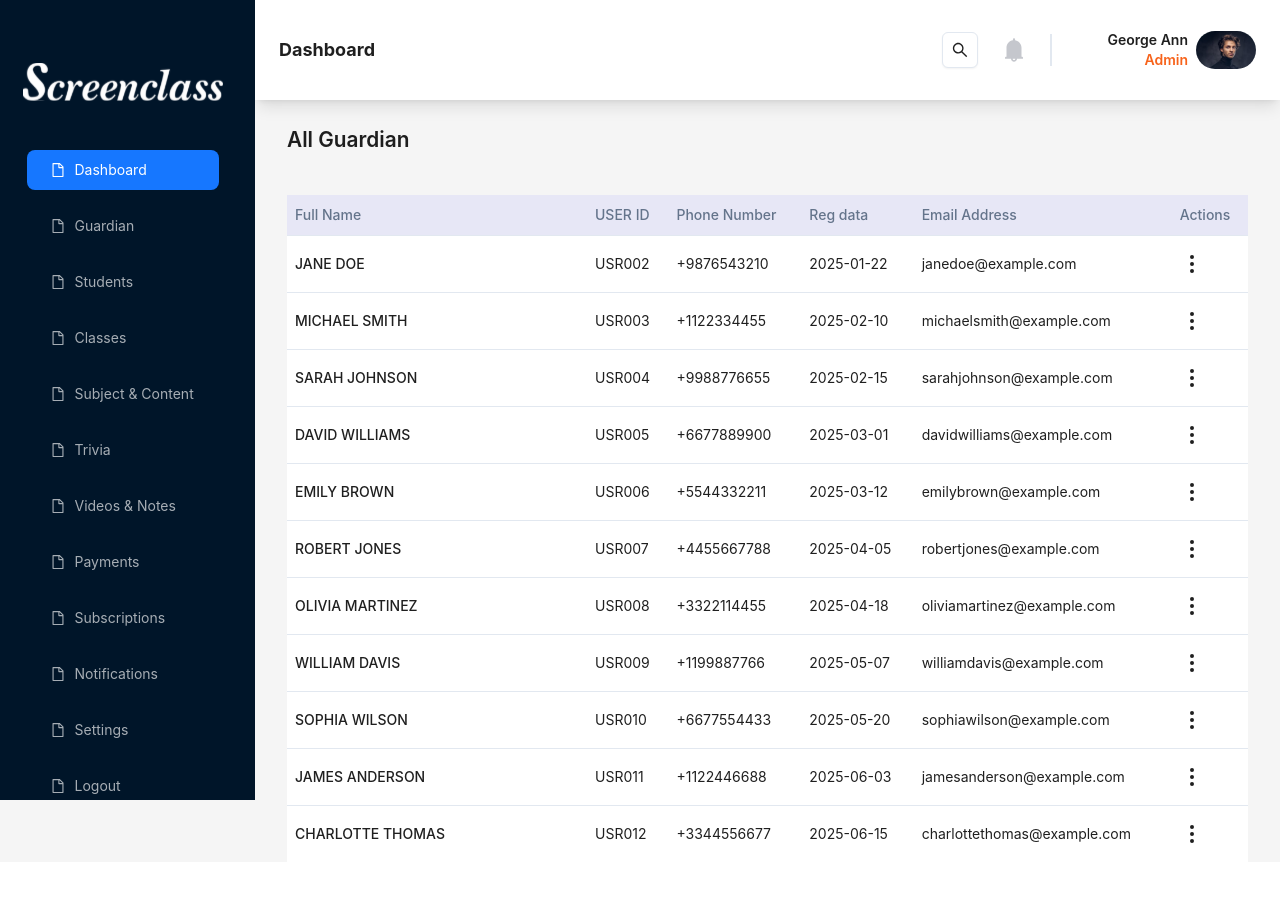
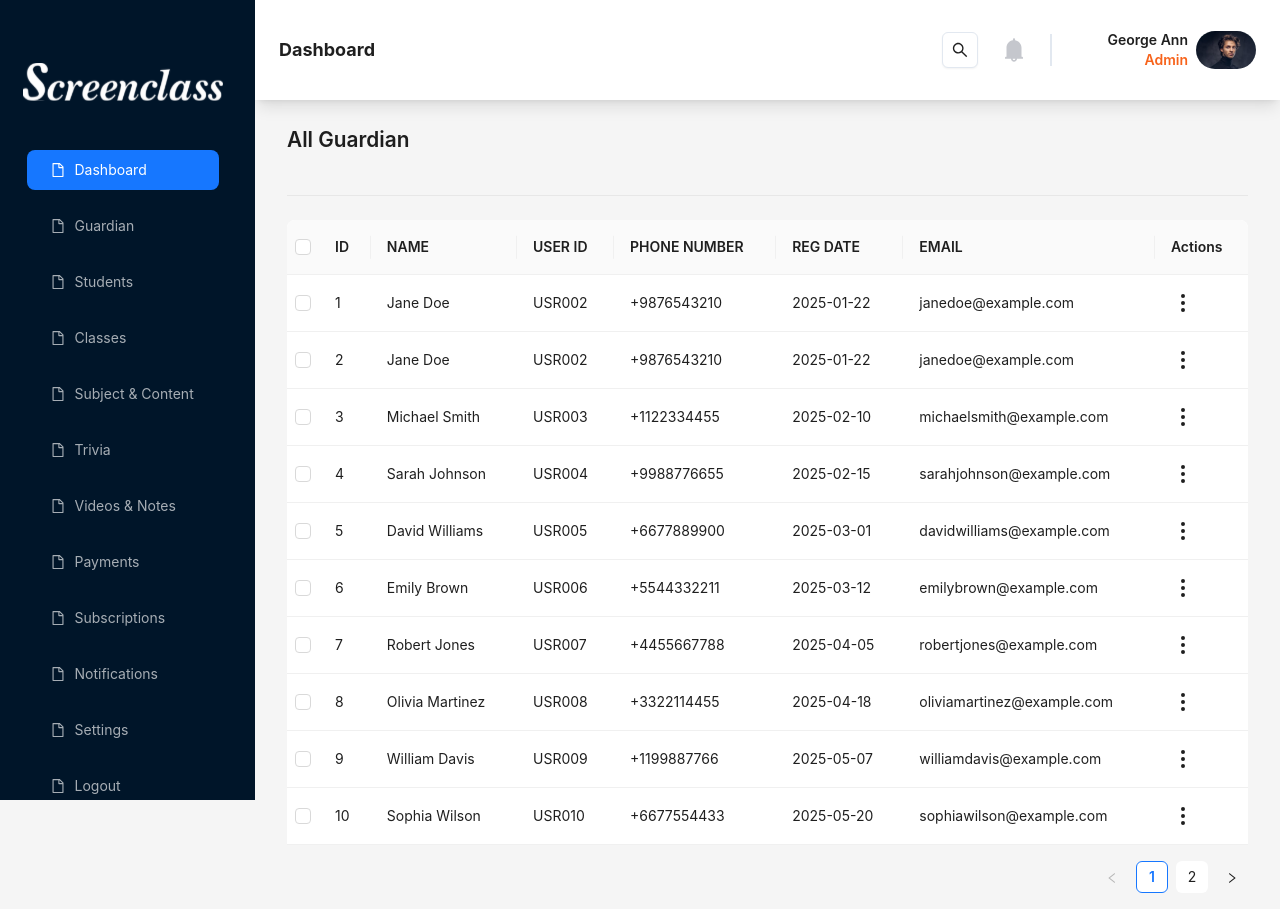
Before and after one commit to MartadHoldings/screenclass-pages, a Next.js app: page /guardian in a window 1280 px wide. Before the commit the page ends 862 px from the top, so only its background shows below. Built offline with nearby package versions, Linux system fonts and the light colour scheme.

Commit message:
feat:timi:(change data rendering component to antd in other pages)

```diff
--- a/src/components/tables/dynamic-data-table.tsx
+++ b/src/components/tables/dynamic-data-table.tsx
@@ -2,14 +2,19 @@
 import React from "react";
 import { Table, Button, Popconfirm, Divider } from "antd";
 import type { TableColumnsType, TableProps } from "antd";
+import { EllipsisVertical } from "lucide-react";
 import Link from "next/link";
 import { TableData } from "@/types";
+import { GuardianActionDropdown } from "../guardian-action-dropdown";
+import { StudentActionDropdown } from "../student-action-dropdown";
 
 // Generic type for any table data
 
 interface TableComponentProps<T extends TableData> {
   data: T[];
   onAddContent?: boolean;
+  dropdownAction?: boolean;
+  dropdownType?: "student" | "guardian";
   onEdit?: (record: T) => void;
   onDelete?: (key: React.Key) => void;
 }
@@ -17,20 +22,35 @@ interface TableComponentProps<T extends TableData> {
 const DynamicTable = <T extends TableData>({
   data,
   onAddContent,
+  dropdownAction,
+  dropdownType,
   onEdit,
   onDelete,
 }: TableComponentProps<T>) => {
-  // Generate columns dynamically from data keys
-  const columns: TableColumnsType<T> = data.length
-    ? Object.keys(data[0]).map((key) => ({
-        title: key.replace(/_/g, " ").toUpperCase(),
-        dataIndex: key,
-        key,
-      }))
-    : [];
+  // Define columns explicitly without auto-generating from keys
+  const columns: TableColumnsType<T> = [];
+
+  const ActionDropdown =
+    dropdownType === "guardian"
+      ? GuardianActionDropdown
+      : StudentActionDropdown;
+
+  if (data.length) {
+    const firstRow = data[0];
+    Object.keys(firstRow).forEach((key) => {
+      if (key !== "key") {
+        // Exclude 'key' from being a column header
+        columns.push({
+          title: key.replace(/_/g, " ").toUpperCase(),
+          dataIndex: key,
+          key,
+        });
+      }
+    });
+  }
 
   // Add actions column if onEdit or onDelete exists
-  if (onEdit || onDelete || onAddContent) {
+  if (onEdit || onDelete || onAddContent || dropdownAction) {
     columns.push({
       title: "Actions",
       key: "actions",
@@ -56,6 +76,11 @@ const DynamicTable = <T extends TableData>({
               <Link href={`/subjects-content/${record.key}`}>Add Content</Link>
             </Button>
           )}
+          {dropdownAction && (
+            <ActionDropdown>
+              <EllipsisVertical />
+            </ActionDropdown>
+          )}
         </div>
       ),
     });
--- a/src/data.ts
+++ b/src/data.ts
@@ -3,6 +3,7 @@ import { Student, Guardian } from "./types";
 export const studentData: Student[] = [
   {
     id: 1,
+    key: 1,
     name: "John Doe",
     user_id: "USR001",
     phone_number: "+1234567890",
@@ -12,6 +13,7 @@ export const studentData: Student[] = [
   },
   {
     id: 2,
+    key: 2,
     name: "Jane Smith",
     user_id: "USR002",
     phone_number: "+1234567891",
@@ -21,6 +23,7 @@ export const studentData: Student[] = [
   },
   {
     id: 3,
+    key: 3,
     name: "Alice Johnson",
     user_id: "USR003",
     phone_number: "+1234567892",
@@ -30,6 +33,7 @@ export const studentData: Student[] = [
   },
   {
     id: 4,
+    key: 4,
     name: "Robert Brown",
     user_id: "USR004",
     phone_number: "+1234567893",
@@ -39,6 +43,7 @@ export const studentData: Student[] = [
   },
   {
     id: 5,
+    key: 5,
     name: "Emily Davis",
     user_id: "USR005",
     phone_number: "+1234567894",
@@ -48,6 +53,7 @@ export const studentData: Student[] = [
   },
   {
     id: 6,
+    key: 6,
     name: "Michael Wilson",
     user_id: "USR006",
     phone_number: "+1234567895",
@@ -57,6 +63,7 @@ export const studentData: Student[] = [
   },
   {
     id: 7,
+    key: 7,
     name: "Sophia Taylor",
     user_id: "USR007",
     phone_number: "+1234567896",
@@ -66,6 +73,7 @@ export const studentData: Student[] = [
   },
   {
     id: 8,
+    key: 8,
     name: "David Martinez",
     user_id: "USR008",
     phone_number: "+1234567897",
@@ -75,6 +83,7 @@ export const studentData: Student[] = [
   },
   {
     id: 9,
+    key: 9,
     name: "Olivia Anderson",
     user_id: "USR009",
     phone_number: "+1234567898",
@@ -84,6 +93,7 @@ export const studentData: Student[] = [
   },
   {
     id: 10,
+    key: 10,
     name: "James Thomas",
     user_id: "USR010",
     phone_number: "+1234567899",
@@ -95,7 +105,17 @@ export const studentData: Student[] = [
 
 export const guardianData: Guardian[] = [
   {
+    id: 1,
+    key: 1,
+    name: "Jane Doe",
+    user_id: "USR002",
+    phone_number: "+9876543210",
+    reg_date: "2025-01-22",
+    email: "janedoe@example.com",
+  },
+  {
     id: 2,
+    key: 2,
     name: "Jane Doe",
     user_id: "USR002",
     phone_number: "+9876543210",
@@ -104,6 +124,7 @@ export const guardianData: Guardian[] = [
   },
   {
     id: 3,
+    key: 3,
     name: "Michael Smith",
     user_id: "USR003",
     phone_number: "+1122334455",
@@ -112,6 +133,7 @@ export const guardianData: Guardian[] = [
   },
   {
     id: 4,
+    key: 4,
     name: "Sarah Johnson",
     user_id: "USR004",
     phone_number: "+9988776655",
@@ -120,6 +142,7 @@ export const guardianData: Guardian[] = [
   },
   {
     id: 5,
+    key: 5,
     name: "David Williams",
     user_id: "USR005",
     phone_number: "+6677889900",
@@ -128,6 +151,7 @@ export const guardianData: Guardian[] = [
   },
   {
     id: 6,
+    key: 6,
     name: "Emily Brown",
     user_id: "USR006",
     phone_number: "+5544332211",
@@ -136,6 +160,7 @@ export const guardianData: Guardian[] = [
   },
   {
     id: 7,
+    key: 7,
     name: "Robert Jones",
     user_id: "USR007",
     phone_number: "+4455667788",
@@ -144,6 +169,7 @@ export const guardianData: Guardian[] = [
   },
   {
     id: 8,
+    key: 8,
     name: "Olivia Martinez",
     user_id: "USR008",
     phone_number: "+3322114455",
@@ -153,6 +179,7 @@ export const guardianData: Guardian[] = [
 
   {
     id: 9,
+    key: 9,
     name: "William Davis",
     user_id: "USR009",
     phone_number: "+1199887766",
@@ -162,6 +189,7 @@ export const guardianData: Guardian[] = [
 
   {
     id: 10,
+    key: 10,
     name: "Sophia Wilson",
     user_id: "USR010",
     phone_number: "+6677554433",
@@ -170,6 +198,7 @@ export const guardianData: Guardian[] = [
   },
   {
     id: 11,
+    key: 11,
     name: "James Anderson",
     user_id: "USR011",
     phone_number: "+1122446688",
@@ -178,6 +207,7 @@ export const guardianData: Guardian[] = [
   },
   {
     id: 12,
+    key: 12,
     name: "Charlotte Thomas",
     user_id: "USR012",
     phone_number: "+3344556677",
--- a/src/features/admin/guardian/guardian.tsx
+++ b/src/features/admin/guardian/guardian.tsx
@@ -1,6 +1,6 @@
 "use client";
 import React from "react";
-import DataTable from "@/components/tables/DataTable";
+// import DataTable from "@/components/tables/DataTable";
 import { guardianData } from "@/data";
 import { Modal } from "antd";
 import { useAppInteractionContext } from "@/context/modal-state-context";
@@ -10,6 +10,7 @@ import {
   renderActionsModalGuardian,
   renderFooter,
 } from "@/helpers/action-on-tables";
+import DynamicTable from "@/components/tables/dynamic-data-table";
 
 export const Guardian = () => {
   const { activeDropDown, setActiveDropDown } = useAppInteractionContext();
@@ -103,7 +104,11 @@ export const Guardian = () => {
       <h2 className="text-[1.3rem] font-semibold">All Guardian</h2>
 
       <div className="mt-10">
-        <DataTable variant="guardian" data={guardianData} />
+        <DynamicTable
+          data={guardianData}
+          dropdownAction
+          dropdownType="guardian"
+        />
       </div>
 
       <Modal
--- a/src/features/admin/overview/overview.tsx
+++ b/src/features/admin/overview/overview.tsx
@@ -10,11 +10,12 @@ import { useAppInteractionContext } from "@/context/modal-state-context";
 // import SubscribeStudent from "@/components/modals/subscribe-student";
 // import DangerousActionModal from "@/components/modals/dangerous-action";
 import Activities from "@/components/Activities";
-import DataTable from "@/components/tables/DataTable";
+// import DataTable from "@/components/tables/DataTable";
 import {
   renderActionsModalStudent,
   renderFooter,
 } from "@/helpers/action-on-tables";
+import DynamicTable from "@/components/tables/dynamic-data-table";
 
 const stats = [
   {
@@ -158,7 +159,13 @@ export const Overview = () => {
       </div>
 
       <div className="mt-10">
-        <DataTable variant="student" data={studentData} />
+        {/* <DataTable variant="student" data={studentData} /> */}
+
+        <DynamicTable
+          data={studentData}
+          dropdownAction
+          dropdownType="student"
+        />
       </div>
 
       <Modal
--- a/src/features/admin/students/student.tsx
+++ b/src/features/admin/students/student.tsx
@@ -1,6 +1,6 @@
 "use client";
 import React from "react";
-import DataTable from "@/components/tables/DataTable";
+// import DataTable from "@/components/tables/DataTable";
 import { studentData } from "@/data";
 import { Modal } from "antd";
 import { useAppInteractionContext } from "@/context/modal-state-context";
@@ -10,6 +10,7 @@ import {
   renderActionsModalStudent,
   renderFooter,
 } from "@/helpers/action-on-tables";
+import DynamicTable from "@/components/tables/dynamic-data-table";
 
 export const Student = () => {
   const { activeDropDown, setActiveDropDown } = useAppInteractionContext();
@@ -103,7 +104,11 @@ export const Student = () => {
       <h2 className="text-[1.3rem] font-semibold">All Students</h2>
 
       <div className="mt-10">
-        <DataTable variant="student" data={studentData} />
+        <DynamicTable
+          data={studentData}
+          dropdownAction
+          dropdownType="student"
+        />{" "}
       </div>
 
       <Modal
--- a/src/types/index.ts
+++ b/src/types/index.ts
@@ -1,5 +1,6 @@
 export interface Student {
   id: number;
+  key: number;
   name: string;
   user_id: string;
   phone_number: string;
```
